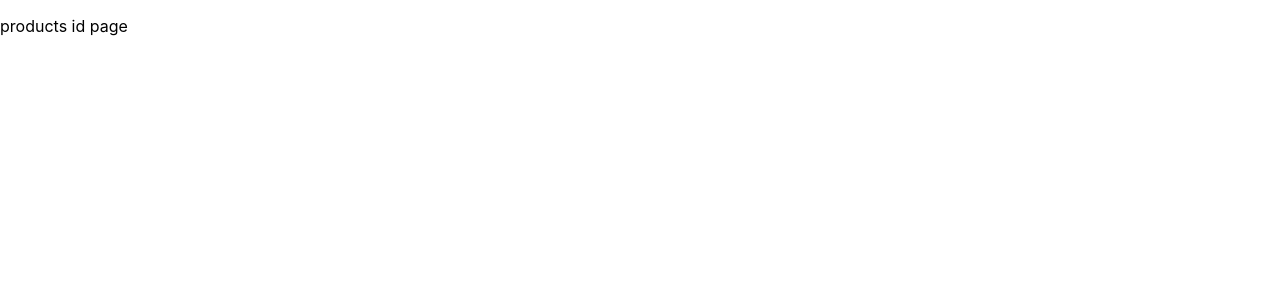
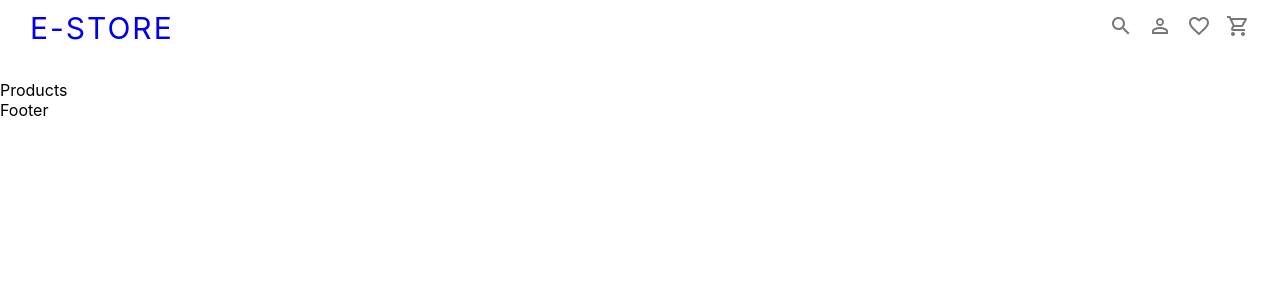
Before and after one commit to AmitDutta007/ecommerce, a React (Create React App) app: page /products/1 in a window 1280 px wide. Shown: the top 300 px of the page. Built offline with nearby package versions, Linux system fonts and the light colour scheme.

Commit message:
created components and pages also create navbar

```diff
--- a/package.json
+++ b/package.json
@@ -3,6 +3,10 @@
   "version": "0.1.0",
   "private": true,
   "dependencies": {
+    "@emotion/react": "^11.10.5",
+    "@emotion/styled": "^11.10.5",
+    "@mui/icons-material": "^5.11.0",
+    "@mui/material": "^5.11.7",
     "@testing-library/jest-dom": "^5.16.5",
     "@testing-library/react": "^13.4.0",
     "@testing-library/user-event": "^13.5.0",
@@ -10,6 +14,7 @@
     "react-dom": "^18.2.0",
     "react-router-dom": "^6.7.0",
     "react-scripts": "5.0.1",
+    "sass": "^1.58.0",
     "web-vitals": "^2.1.4"
   },
   "scripts": {
--- a/src/App.js
+++ b/src/App.js
@@ -2,27 +2,43 @@
 import {
   createBrowserRouter,
   RouterProvider,
+  Outlet
 } from "react-router-dom";
+import Footer from "./components/Footer/Footer";
+import Navbar from './components/Navbar/Navbar';
+import Home from './pages/Home/Home';
+import Product from './pages/Product/Product'
+import Products from './pages/Products/Products'
+
+const Layout = () => {
+  return (
+    <>
+      <Navbar />
+      <Outlet/>
+      <Footer />
+    </>
+  )
+}
 
 const router = createBrowserRouter([
   {
     path: "/",
-    // element: <Layout />,
+    element: <Layout />,
     children: [
       {
         path: "/",
-        element: <p>Home page</p>,
-        // <Home />,
+        element:
+          <Home />,
       },
       {
         path: "/products/:id",
-        element: <p>products id page</p>,
-        // <Products />,
+        element:
+          <Products />,
       },
       {
         path: "/product/:id",
-        element: <p>product page</p>,
-        // <Product />,
+        element:
+          <Product />,
       },
     ],
   },
--- /dev/null
+++ b/src/components/Footer/Footer.jsx
@@ -0,0 +1,9 @@
+import React from 'react'
+
+const Footer = () => {
+  return (
+    <div>Footer</div>
+  )
+}
+
+export default Footer
--- /dev/null
+++ b/src/components/Navbar/Navbar.jsx
@@ -0,0 +1,67 @@
+import React from 'react'
+import KeyboardArrowDownIcon from "@mui/icons-material/KeyboardArrowDown";
+import SearchIcon from "@mui/icons-material/Search";
+import PersonOutlineOutlinedIcon from "@mui/icons-material/PersonOutlineOutlined";
+import FavoriteBorderOutlinedIcon from "@mui/icons-material/FavoriteBorderOutlined";
+import ShoppingCartOutlinedIcon from "@mui/icons-material/ShoppingCartOutlined";
+import { Link } from "react-router-dom";
+import "./Navbar.scss"
+
+const Navbar = () => {
+  return (
+    <div className="navbar">
+      <div className="wrapper">
+        {/* <div className="left">
+          <div className="item">
+            <img src="/img/en.png" alt="" />
+            <KeyboardArrowDownIcon />
+          </div>
+          <div className="item">
+            <span>USD</span>
+            <KeyboardArrowDownIcon />
+          </div>
+          <div className="item">
+            <Link className ="link" to="/products/1">Women</Link>
+          </div>
+          <div className="item">
+            <Link className ="link" to="/products/2">Men</Link>
+          </div>
+          <div className="item">
+            <Link className ="link" to="/products/3">Children</Link>
+          </div>
+        </div> */}
+        <div className="center">
+          <Link className ="link" to="/">E-STORE</Link>
+        </div>
+        <div className="right">
+          {/* <div className="item">
+            <Link className ="link" to="/">Homepage</Link>
+          </div>
+          <div className="item">
+            <Link className ="link" to="/">About</Link>
+          </div>
+          <div className="item">
+            <Link className ="link" to="/">Contact</Link>
+          </div>
+          <div className="item">
+            <Link className ="link" to="/">Stores</Link>
+          </div> */}
+          <div className="icons">
+            <SearchIcon/>
+            <PersonOutlineOutlinedIcon/>
+            <FavoriteBorderOutlinedIcon/>
+            <div className="cartIcon"
+            //  onClick={()=>setOpen(!open)}
+             >
+              <ShoppingCartOutlinedIcon/>
+              {/* <span>{products.length}</span> */}
+            </div>
+          </div>
+        </div>
+      </div>
+      {/* {open && <Cart/>} */}
+    </div>
+  )
+}
+
+export default Navbar
--- /dev/null
+++ b/src/components/Navbar/Navbar.scss
@@ -0,0 +1,59 @@
+.navbar {
+    height: 80px;
+
+    .wrapper {
+      padding: 10px 30px;
+      display: flex;
+      align-items: center;
+      justify-content: space-between;
+      .link{
+        text-decoration: none;
+      }
+      .item {
+        display: flex;
+        align-items: center;
+        font-size: 18px;
+      }
+
+      .left {
+        display: flex;
+        align-items: center;
+        gap: 25px;
+      }
+      .center {
+        font-size: 30px;
+        letter-spacing: 2px;
+      }
+      .right {
+        display: flex;
+        align-items: center;
+        gap: 25px;
+
+        .icons {
+          display: flex;
+          gap: 15px;
+          color: #777;
+          cursor: pointer;
+
+          .cartIcon {
+            position: relative;
+
+            span {
+              font-size: 12px;
+              width: 20px;
+              height: 20px;
+              border-radius: 50%;
+              background-color: #2879fe;
+              color: white;
+              position: absolute;
+              right: -10px;
+              top: -10px;
+              display: flex;
+              align-items: center;
+              justify-content: center;
+            }
+          }
+        }
+      }
+    }
+  }
--- /dev/null
+++ b/src/pages/Home/Home.jsx
@@ -0,0 +1,9 @@
+import React from 'react'
+
+const Home = () => {
+  return (
+    <div>Home</div>
+  )
+}
+
+export default Home
--- /dev/null
+++ b/src/pages/Product/Product.jsx
@@ -0,0 +1,9 @@
+import React from 'react'
+
+const Product = () => {
+  return (
+    <div>Product</div>
+  )
+}
+
+export default Product
--- /dev/null
+++ b/src/pages/Products/Products.jsx
@@ -0,0 +1,9 @@
+import React from 'react'
+
+const Products = () => {
+  return (
+    <div>Products</div>
+  )
+}
+
+export default Products
```
Also changed, not shown: 1 other file (tests, documents, lock files or other folders).
